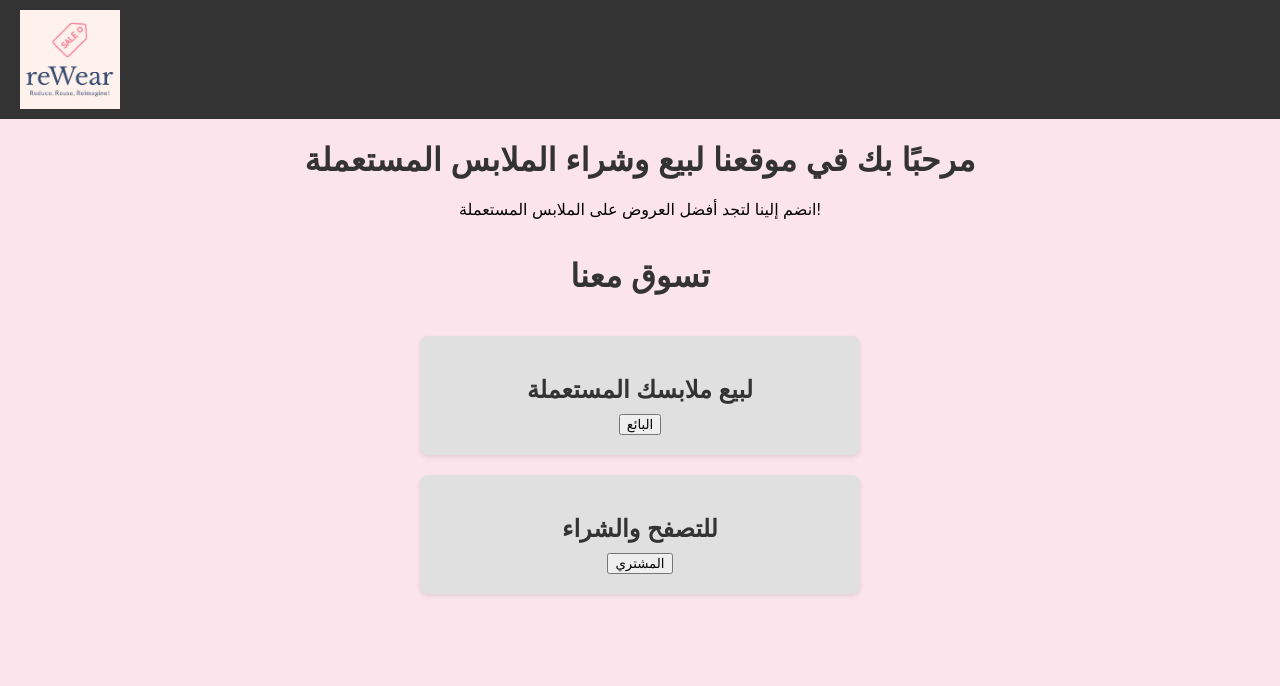
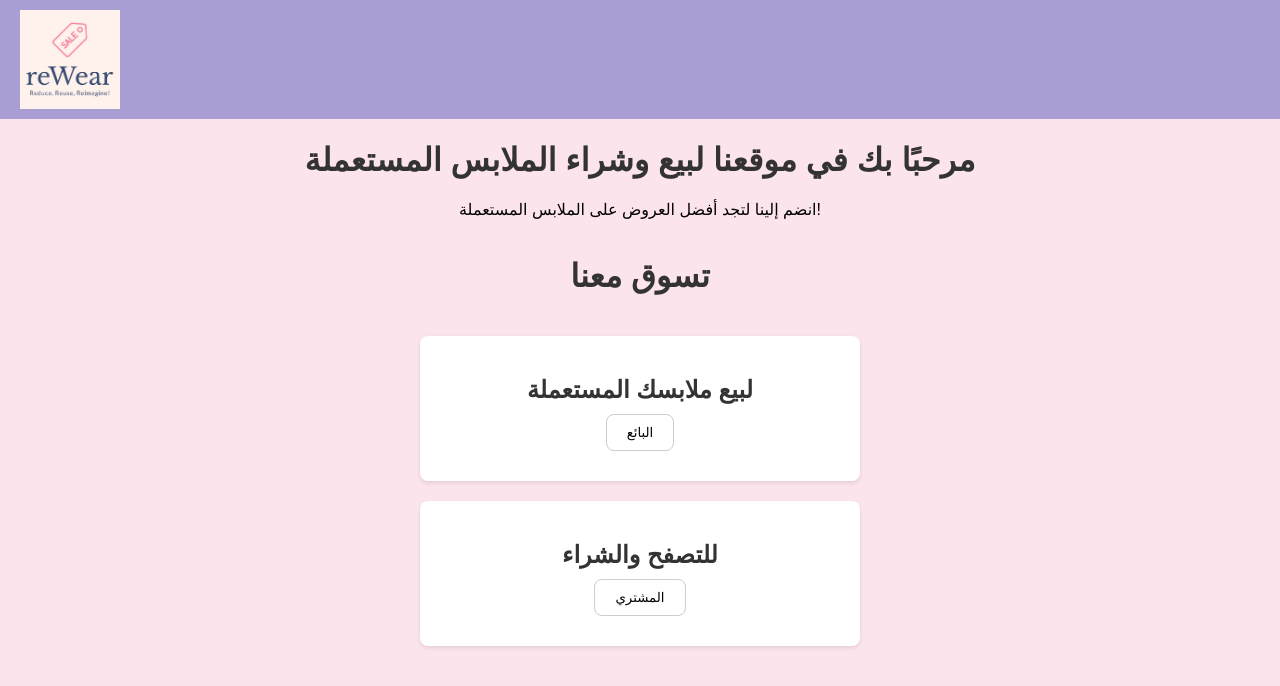
Before and after one commit to SH1kha1/reWear, a plain HTML site: page Home.html in a window 1280 px wide. Drawn offline with Linux system fonts and the light colour scheme.

Commit message:
update design (change color of header and buttons )

```diff
--- a/Home.html
+++ b/Home.html
@@ -12,13 +12,14 @@
     }
 
     .header {
-      background-color: #333;
+      background-color: #a99ed3;
       color: #fff;
       padding: 10px 20px;
       display: flex;
       justify-content: space-between;
       align-items: center;
     }
+
 
     .logo {
       width: 100px;
@@ -38,7 +39,7 @@
     .section {
       margin-top: 20px;
       padding: 20px;
-      background-color:  #e0e0e0;
+      background-color:  #fff;
       border-radius: 8px;
       box-shadow: 0 2px 4px rgba(0, 0, 0, 0.1);
       max-width: 400px;
@@ -54,6 +55,24 @@
       font-size: 24px;
       margin-bottom: 10px;
       color: #333;
+    }
+    .item {
+      margin: 10px;
+    }
+
+    .item button {
+      padding: 10px 20px;
+      background-color: transparent;
+      border-radius: 8px;
+      border: 1px solid #ccc;
+      cursor: pointer;
+      transition: background-color 0.3s ease;
+    }
+
+    .item button:hover {
+      background-color: #a99ed3;
+    color: #fff;
+    border-color: #a99ed3;
     }
 
   </style>
```
